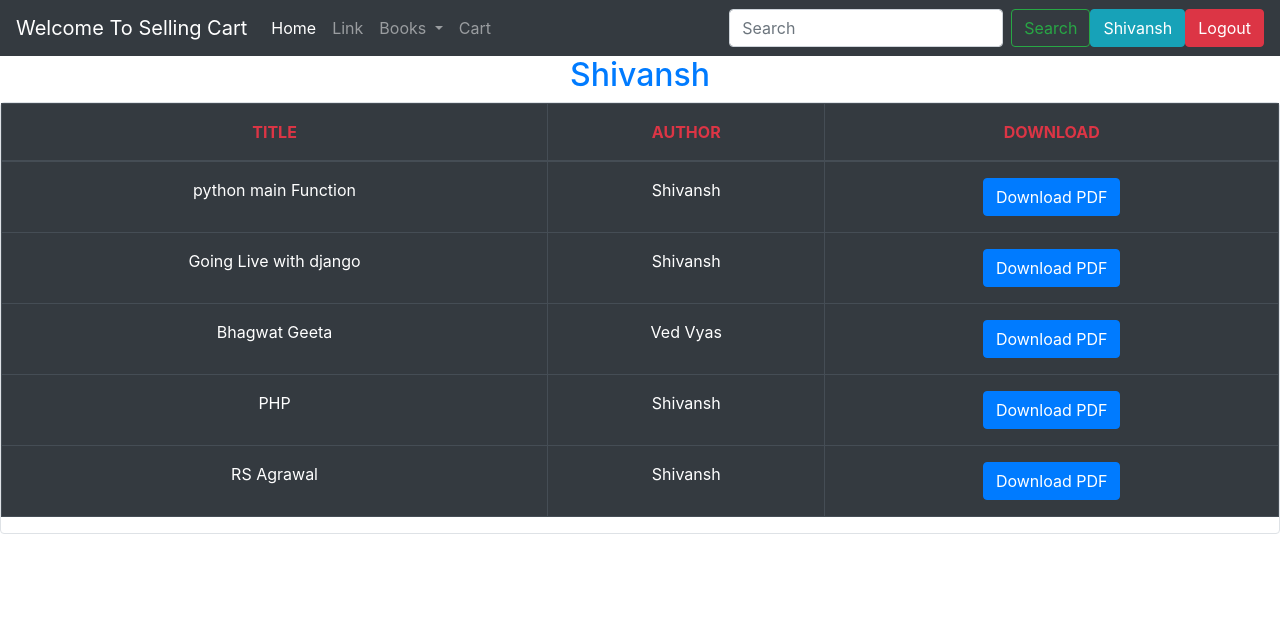
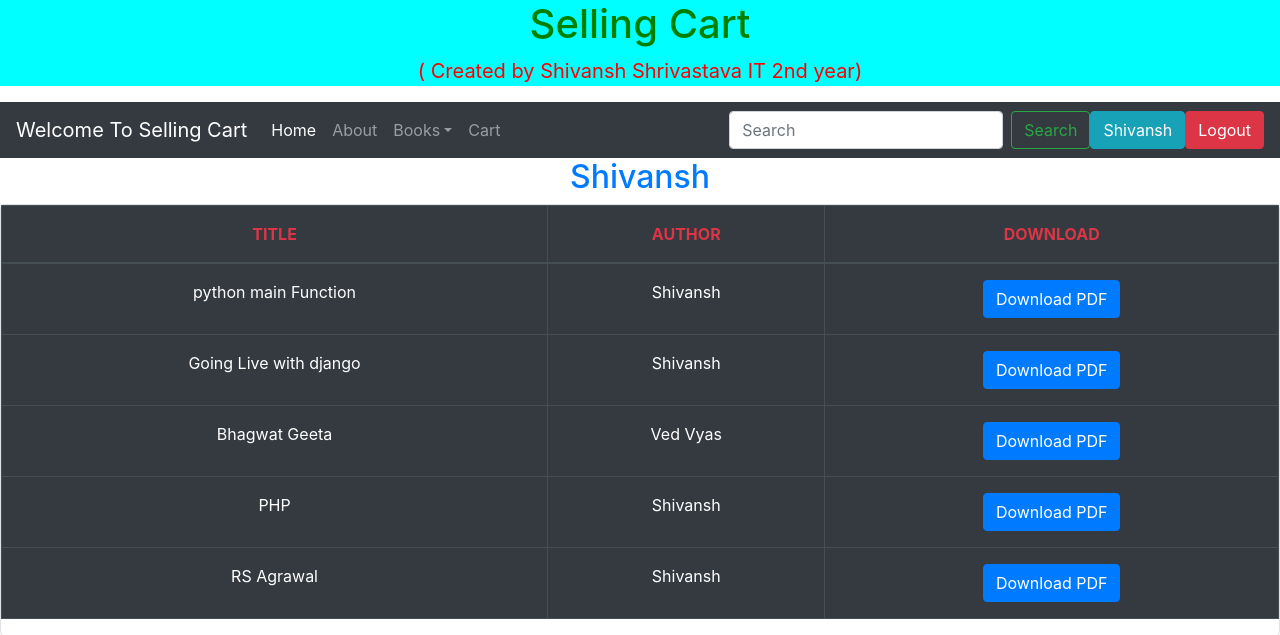
Before and after one commit to Shivansh1980/SellingCart, a Django app: page /books/ in a window 1280 px wide. Shown: the top 635 px of the page. Run offline with Django 3.2, Linux system fonts and the light colour scheme; a user stored in the database is signed in; data comes from the database, SQL or seed files in the repository; both versions use the stored data as it was after the commit; some libraries are stand-ins or nearby versions.

Commit message:
Commiting to github

```diff
--- a/SellingCart/urls.py
+++ b/SellingCart/urls.py
@@ -20,6 +20,7 @@ from django.conf.urls.static import static
 
 urlpatterns = [
     path('admin/',admin.site.urls),
+    path('', include('shop.urls')),
     path('shop/', include('shop.urls')),
     path('blog/',include('blog.urls')),
     path('books/',include('Books.urls')),
--- /dev/null
+++ b/media/RS_Agrawal.txt
@@ -0,0 +1 @@
+https://www.scribd.com/document/404105695/Quantitative-Aptitude-English-Rs-Aggarwal
--- a/shop/views.py
+++ b/shop/views.py
@@ -28,7 +28,7 @@ def index(request):
     return render(request, 'shop/index.html', params)
 
 def about(request):
-    return render(request, 'shop/about.html')
+    return HttpResponse("<p style='font-size:40px' text-color:red;>This Website Officially created by Shivansh Shrivastava</p><p style='font-size:20px'>Note: Buying items after adding to Cart is Under Development but you can buy by clicking on view product</p><p>Click on back button to go back to site</p>")
 
 def contact(request):
     return HttpResponse("We are at contact")
--- a/templates/shop/Basic.html
+++ b/templates/shop/Basic.html
@@ -15,13 +15,15 @@
                 position: absolute;
                 right: -1;
               }
-
         </style>
         {% endblock %}
     </head>
 
     <body>
         {% load static %}
+        <div id="main" style="background-color:cyan">
+            <h1 align="center" style="color:green;"> Selling Cart </h1><p style="color:red;font-size:20px;text-align:center;" align="center">( Created by Shivansh Shrivastava IT 2nd year)</p>
+        </div>
         <nav class="navbar navbar-expand-lg navbar-dark bg-dark">
             <a class="navbar-brand" href="">Welcome To Selling Cart</a>
             <button class="navbar-toggler" type="button" data-toggle="collapse" data-target="#navbarSupportedContent" aria-controls="navbarSupportedContent" aria-expanded="false" aria-label="Toggle navigation">
@@ -30,16 +32,19 @@
 
             <div class="collapse navbar-collapse" id="navbarSupportedContent">
                 <ul class="navbar-nav mr-auto">
+
                     <li class="nav-item active">
                         <a class="nav-link" href="{% url 'ShopHome'%}">Home<span class="sr-only">(current)</span></a>
                     </li>
+
                     <li class="nav-item">
-                <a class="nav-link" href="#">Link</a>
+                        <a class="nav-link" href="{% url 'AboutUS' %}">About</a>
                     </li>
+
                     <li class="nav-item dropdown">
-                <a class="nav-link dropdown-toggle" href="#" id="navbarDropdown" role="button" data-toggle="dropdown" aria-haspopup="true" aria-expanded="false">
-                Books
-                </a>
+
+                        <a class="nav-link dropdown-toggle" href="#" id="navbarDropdown" role="button" data-toggle="dropdown" aria-haspopup="true" aria-expanded="false"> Books</a>
+
                         <div class="dropdown-menu" aria-labelledby="navbarDropdown">
                             <a class="dropdown-item" href="{% url 'uploadbooks' %}">Upload Books</a>
                             <a class="dropdown-item" href="{% url 'book_list'%}">Download Books</a>
@@ -48,6 +53,7 @@
                         </div>
 
                     </li>
+
                     <a class="nav-link" href="{%url 'cartview'%}">Cart {% block cart_items %}{% endblock %}</a>
                 </ul>
                 {% block search%}{%endblock%}
```
Also changed, not shown: SellingCart/settings.py (+3 -4 lines), db.sqlite3, templates/shop/shop.jpg (added). Lines whose indentation alone changed are shown as unchanged.
